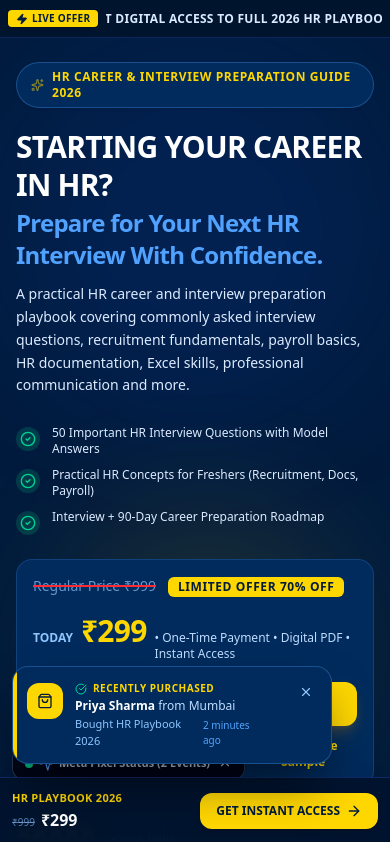
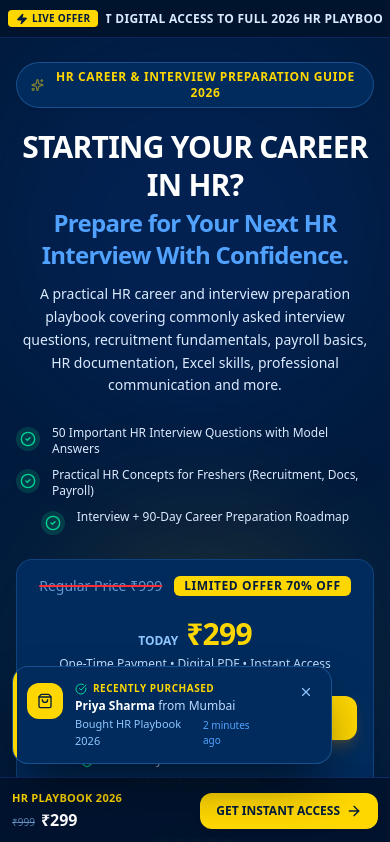
Before and after one commit to deenapriyanka000217/HR-Interview-Success-Playbook-2026, a React (Vite) app: page / in a window 390 px wide. Shown: the top 842 px of the page. Built offline with nearby package versions, Linux system fonts and the light colour scheme.

Commit message:
style: improve hero section layout and remove debug widget
Center text and trust badge for mobile responsiveness and remove the Meta Pixel debugging widget from the production build.

```diff
--- a/src/App.tsx
+++ b/src/App.tsx
@@ -134,9 +134,6 @@ export default function App() {
         onClose={() => setLegalType(null)}
       />
 
-      {/* META PIXEL STATUS DEBUGGER (Bottom Corner Widget) */}
-      <MetaPixelTrackerWidget />
-
     </div>
   );
 }
--- a/src/components/HeroSection.tsx
+++ b/src/components/HeroSection.tsx
@@ -19,15 +19,17 @@ export const HeroSection: React.FC<HeroSectionProps> = ({ onOpenSamplePreview })
       <div className="max-w-6xl mx-auto relative z-10">
 
         {/* Top Trust Badge */}
-        <div className="inline-flex items-center gap-2 bg-[#002B5C] border border-blue-400/30 text-blue-200 px-3.5 py-1.5 rounded-full text-xs sm:text-sm font-bold mb-5 shadow-sm">
+        <div className="flex justify-center lg:justify-start mb-5">
+          <div className="inline-flex items-center gap-2 bg-[#002B5C] border border-blue-400/30 text-blue-200 px-3.5 py-1.5 rounded-full text-xs sm:text-sm font-bold shadow-sm">
             <Sparkles className="w-3.5 h-3.5 text-[#FFD700] animate-pulse" />
-          <span className="text-[#FFD700] tracking-wider uppercase">HR CAREER & INTERVIEW PREPARATION GUIDE 2026</span>
+            <span className="text-[#FFD700] tracking-wider uppercase text-center">HR CAREER & INTERVIEW PREPARATION GUIDE 2026</span>
+          </div>
         </div>
 
         <div className="grid grid-cols-1 lg:grid-cols-12 gap-8 lg:gap-12 items-center">
 
           {/* Left Column: Headline, Copy & CTAs */}
-          <div className="lg:col-span-7 space-y-6">
+          <div className="lg:col-span-7 space-y-6 text-center lg:text-left">
 
             <div className="space-y-3">
               <h1 className="text-3xl sm:text-4xl lg:text-5xl font-extrabold tracking-tight text-white leading-tight">
@@ -36,15 +38,15 @@ export const HeroSection: React.FC<HeroSectionProps> = ({ onOpenSamplePreview })
                   Prepare for Your Next HR Interview With Confidence.
                 </span>
               </h1>
-              <p className="text-blue-100 text-sm sm:text-base lg:text-lg leading-relaxed max-w-2xl font-normal">
+              <p className="text-blue-100 text-sm sm:text-base lg:text-lg leading-relaxed max-w-2xl mx-auto lg:mx-0 font-normal">
                 A practical HR career and interview preparation playbook covering commonly asked interview questions, recruitment fundamentals, payroll basics, HR documentation, Excel skills, professional communication and more.
               </p>
             </div>
 
             {/* 3 Short Benefits */}
-            <div className="space-y-2.5 pt-1">
+            <div className="space-y-2.5 pt-1 max-w-xl mx-auto lg:mx-0">
               {HERO_BENEFITS.map((benefit, idx) => (
-                <div key={idx} className="flex items-start gap-3 text-blue-100 text-xs sm:text-sm font-medium">
+                <div key={idx} className="flex items-start justify-center lg:justify-start gap-3 text-blue-100 text-xs sm:text-sm font-medium text-left">
                   <div className="bg-emerald-500/20 text-emerald-400 p-1 rounded-full mt-0.5 shrink-0">
                     <CheckCircle2 className="w-4 h-4" />
                   </div>
@@ -54,8 +56,8 @@ export const HeroSection: React.FC<HeroSectionProps> = ({ onOpenSamplePreview })
             </div>
 
             {/* Pricing Box */}
-            <div className="bg-[#002B5C] border border-blue-400/20 rounded-2xl p-4 sm:p-5 shadow-xl max-w-lg space-y-4">
-              <div className="flex items-baseline gap-3 flex-wrap">
+            <div className="bg-[#002B5C] border border-blue-400/20 rounded-2xl p-4 sm:p-5 shadow-xl max-w-lg mx-auto lg:mx-0 space-y-4">
+              <div className="flex items-center justify-center lg:justify-start gap-3 flex-wrap">
                 <span className="text-blue-300/70 text-sm line-through decoration-red-500 decoration-2">
                   Regular Price ₹999
                 </span>
@@ -64,14 +66,17 @@ export const HeroSection: React.FC<HeroSectionProps> = ({ onOpenSamplePreview })
                 </span>
               </div>
 
+              {/* Centered Price Arrangement */}
+              <div className="flex flex-col items-center lg:items-start space-y-1 py-1">
                 <div className="flex items-baseline gap-2">
                   <span className="text-xs uppercase text-blue-300 font-bold">TODAY</span>
                   <span className="text-3xl sm:text-4xl font-black text-[#FFD700] tracking-tight">
                     ₹299
                   </span>
-                <span className="text-xs text-blue-200 font-normal">
-                  • One-Time Payment • Digital PDF • Instant Access
-                </span>
+                </div>
+                <p className="text-xs text-blue-200 font-medium text-center lg:text-left">
+                  One-Time Payment • Digital PDF • Instant Access
+                </p>
               </div>
 
               {/* Main CTA Button */}
@@ -85,9 +90,9 @@ export const HeroSection: React.FC<HeroSectionProps> = ({ onOpenSamplePreview })
                   <ArrowRight className="w-4 h-4 sm:w-5 sm:h-5 shrink-0" />
                 </button>
 
-                <div className="flex items-center justify-between text-xs text-blue-200 px-1 pt-0.5">
+                <div className="flex flex-col sm:flex-row items-center justify-between gap-2 text-xs text-blue-200 px-1 pt-0.5">
                   <div className="flex items-center gap-1.5">
-                    <ShieldCheck className="w-4 h-4 text-emerald-400" />
+                    <ShieldCheck className="w-4 h-4 text-emerald-400 shrink-0" />
                     <span>Secure Payment & Direct Resend Link</span>
                   </div>
                   <button
@@ -103,7 +108,7 @@ export const HeroSection: React.FC<HeroSectionProps> = ({ onOpenSamplePreview })
             </div>
 
             {/* Micro rating / social proof banner */}
-            <div className="flex items-center gap-3 pt-1 text-xs text-blue-200">
+            <div className="flex flex-col sm:flex-row items-center justify-center lg:justify-start gap-2 sm:gap-3 pt-1 text-xs text-blue-200">
               <div className="flex text-[#FFD700]">
                 {[...Array(5)].map((_, i) => (
                   <Star key={i} className="w-4 h-4 fill-[#FFD700] text-[#FFD700]" />
```
Lines whose indentation alone changed are shown as unchanged.
